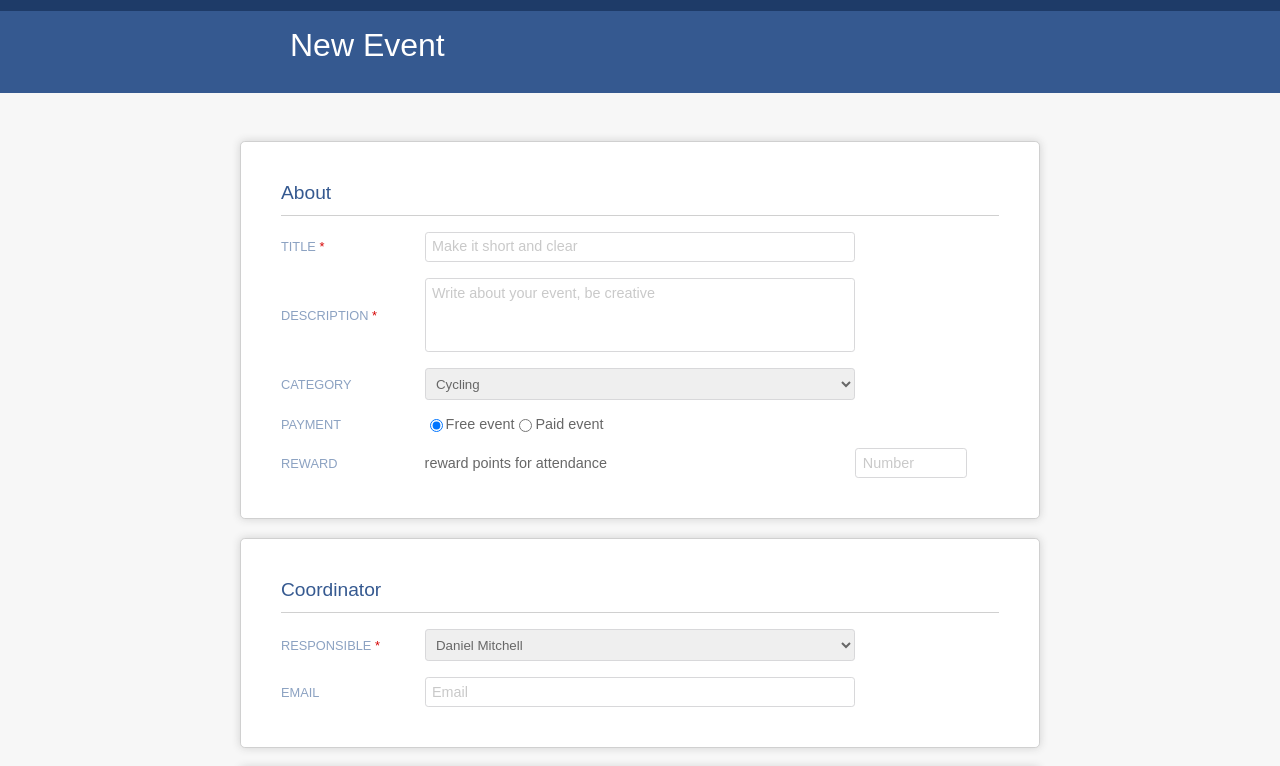
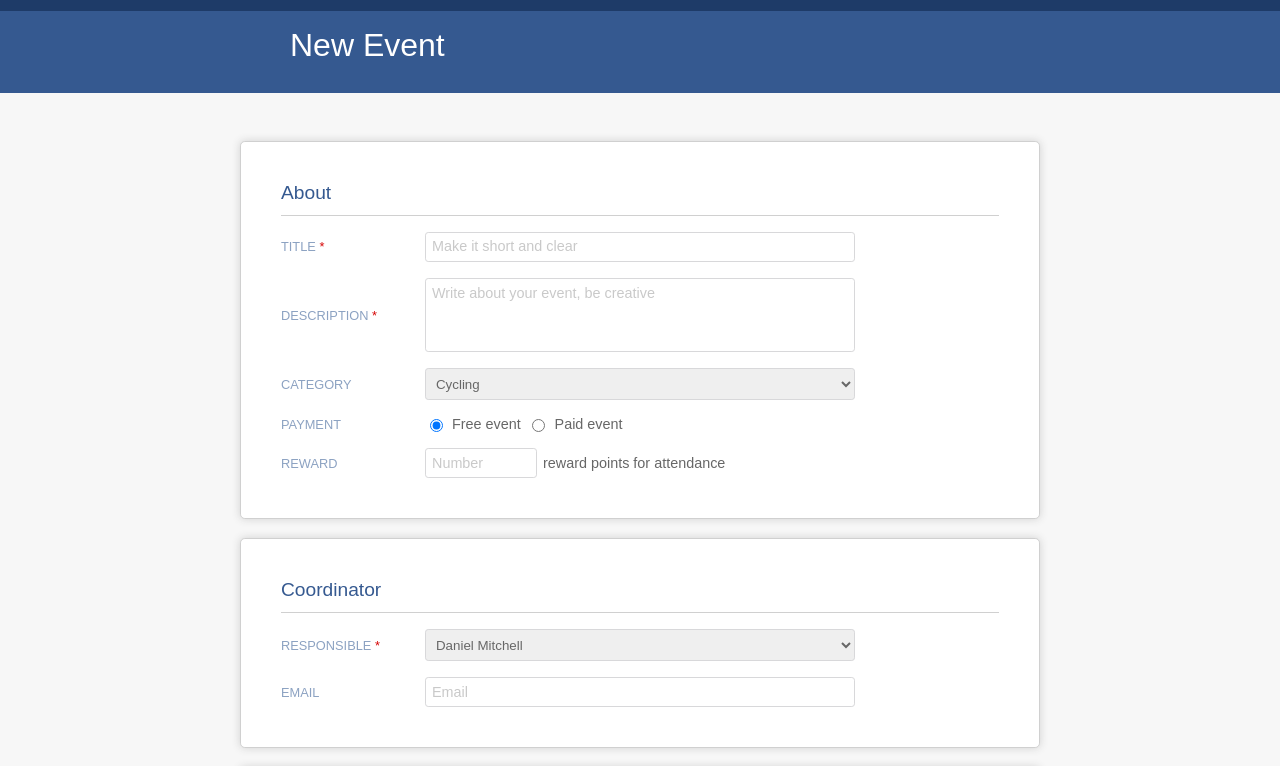
Before and after one commit to Vanilna/react-form, a React (Create React App) app: page / in a window 1280 px wide. Shown: the top 766 px of the page. Built offline with nearby package versions, Linux system fonts and the light colour scheme.

Commit message:
add labales

```diff
--- a/src/Components/Input/Input.js
+++ b/src/Components/Input/Input.js
@@ -15,10 +15,7 @@ const Input = props => {
   switch (props.elementType) {
     case "input":
       inputElement = (
-        <Fragment>
-          <label className={labelClass} htmlFor={props.key}>
-            {props.label}
-          </label>
+        <div className={classes.Wrapper}>
           <input
             className={inputClasses.join(" ")}
             {...props.elementConfig}
@@ -27,7 +24,10 @@ const Input = props => {
             onBlur={props.validate}
             id={props.key}
           />
-        </Fragment>
+          <label className={labelClass} htmlFor={props.key}>
+            {props.label}
+          </label>
+        </div>
       );
       break;
     case "textarea":
--- a/src/Components/Input/Input.module.css
+++ b/src/Components/Input/Input.module.css
@@ -4,7 +4,7 @@
   color: #676767;
   padding: 0.4rem;
   font-family: inherit;
-  width: auto;
+  width: 100%;
 }
 
 .Input::placeholder {
@@ -43,6 +43,7 @@ textarea.Input {
   font-weight: 500;
   color: #676767;
   display: flex;
+  padding: 0 0.4rem;
 }
 
 .Label {
@@ -53,3 +54,8 @@ textarea.Input {
   clip: rect(1px 1px 1px 1px); /* IE6, IE7 */
   clip: rect(1px, 1px, 1px, 1px);
 }
+
+.Wrapper {
+  display: flex;
+  align-items: center;
+}
```
